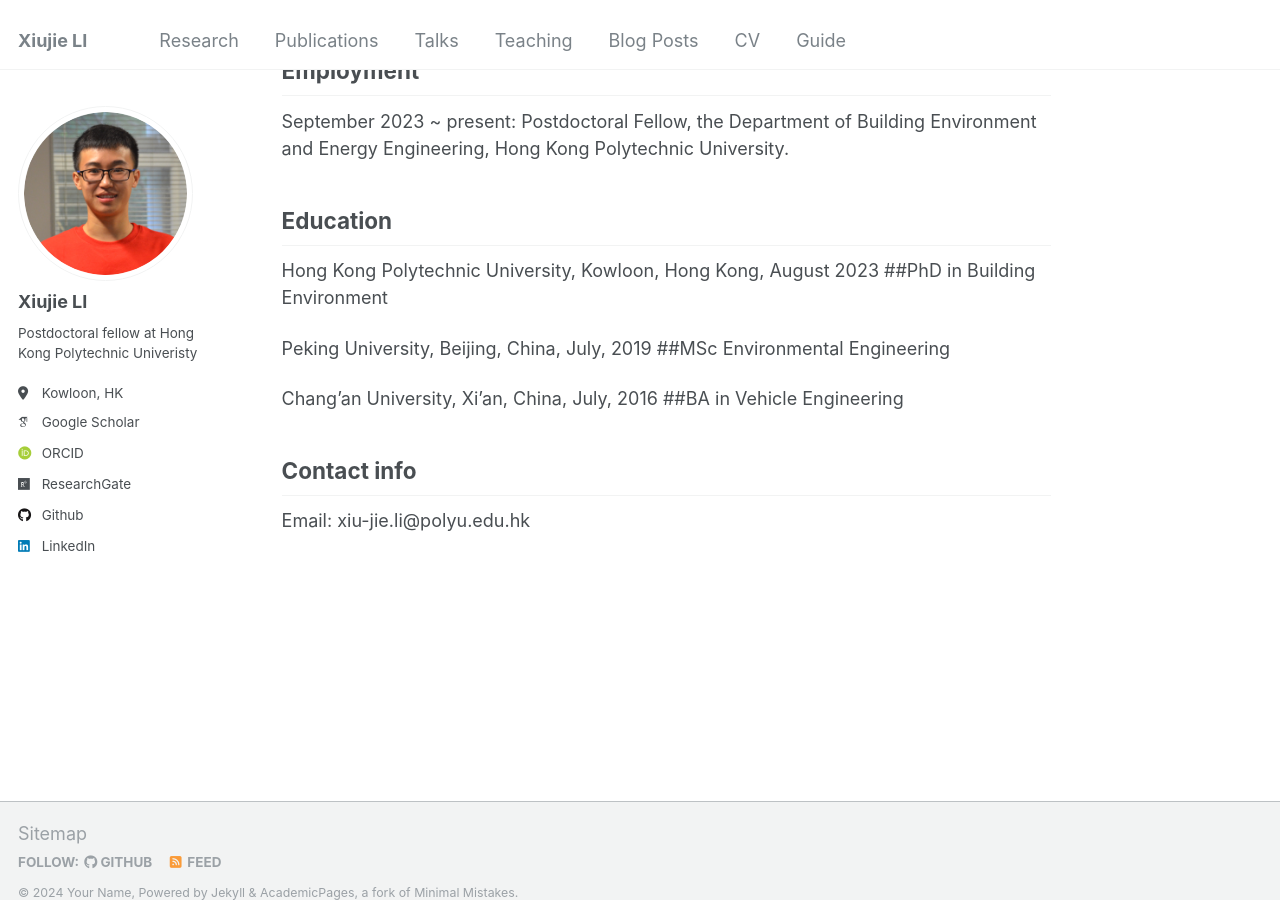
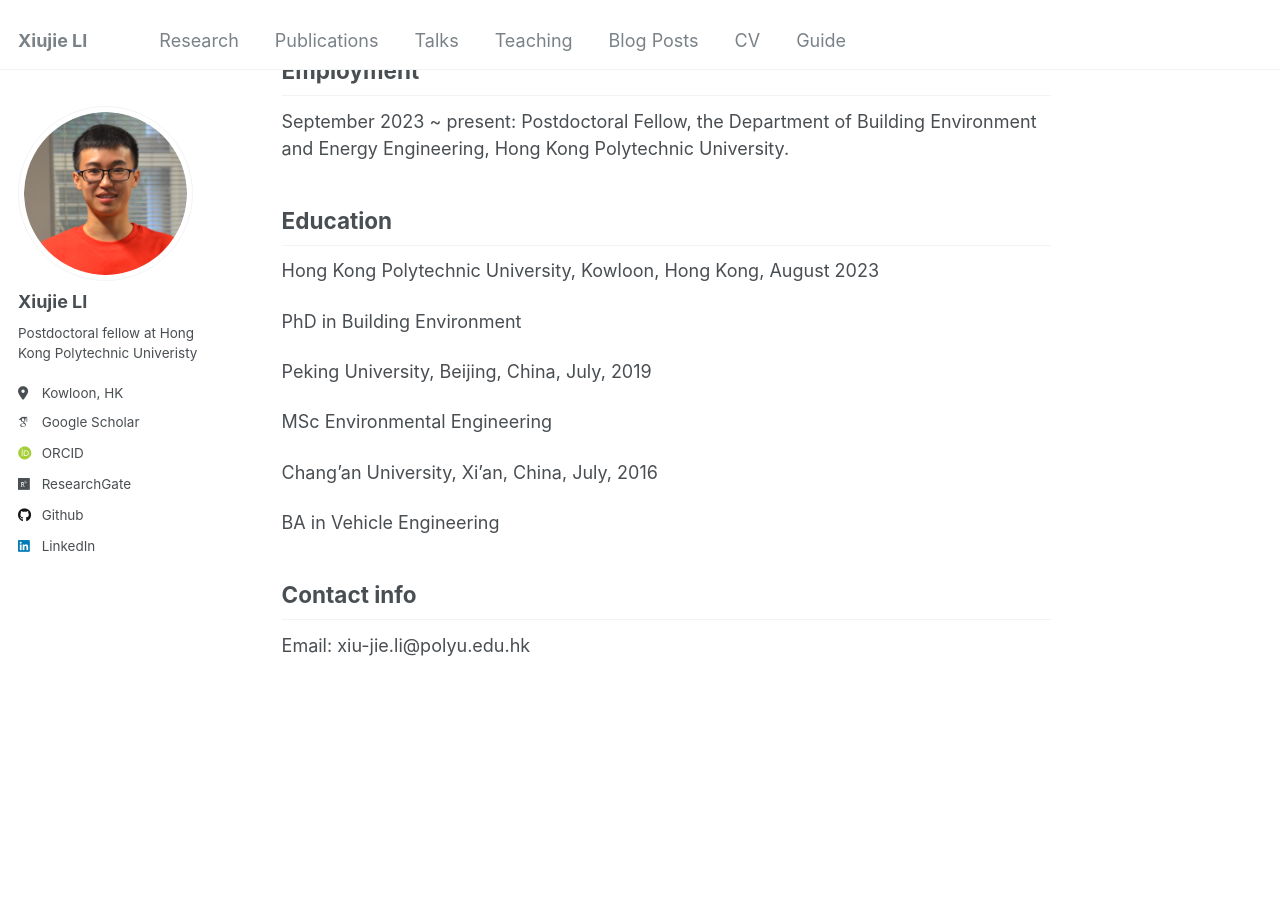
Before and after one commit to XiujieLI/XiujieLI.github.io, a Jekyll site: the page built from _pages/about.md, in a window 1280 px wide and 900 px high, scrolled down 352 px. Built offline with Jekyll 4.4.1, drawn with Linux system fonts in a browser that asks for light colours; some web fonts are replaced.

```diff
--- a/_pages/about.md
+++ b/_pages/about.md
@@ -16,13 +16,16 @@ September 2023 ~ present: Postdoctoral Fellow, the Department of Building Enviro
 Education
 ------
 Hong Kong Polytechnic University, Kowloon, Hong Kong, August 2023
- ##PhD in Building Environment
+
+PhD in Building Environment
 
 Peking University, Beijing, China, July, 2019
- ##MSc Environmental Engineering
+
+MSc Environmental Engineering
 
 Chang'an University, Xi'an, China, July, 2016
- ##BA in Vehicle Engineering
+
+BA in Vehicle Engineering
 
 Contact info
 ------
```
